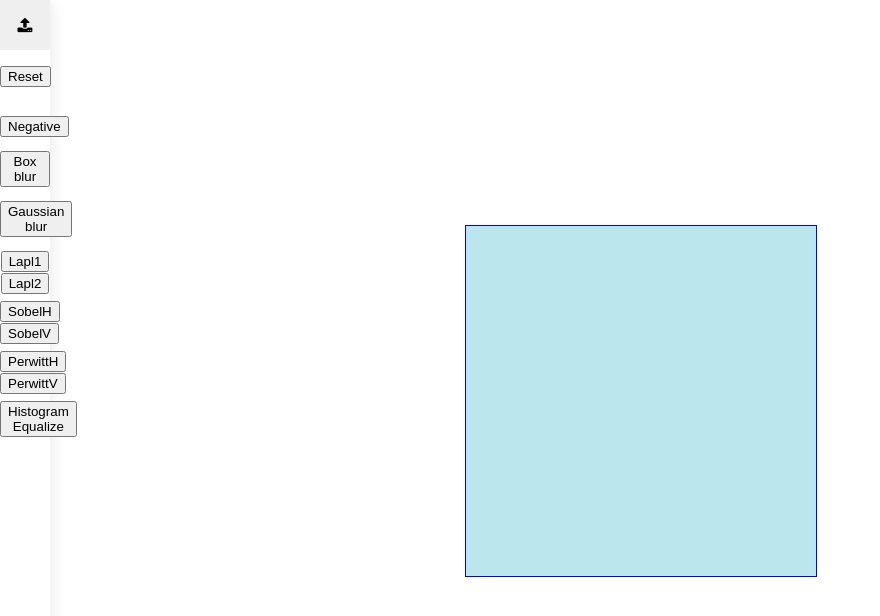
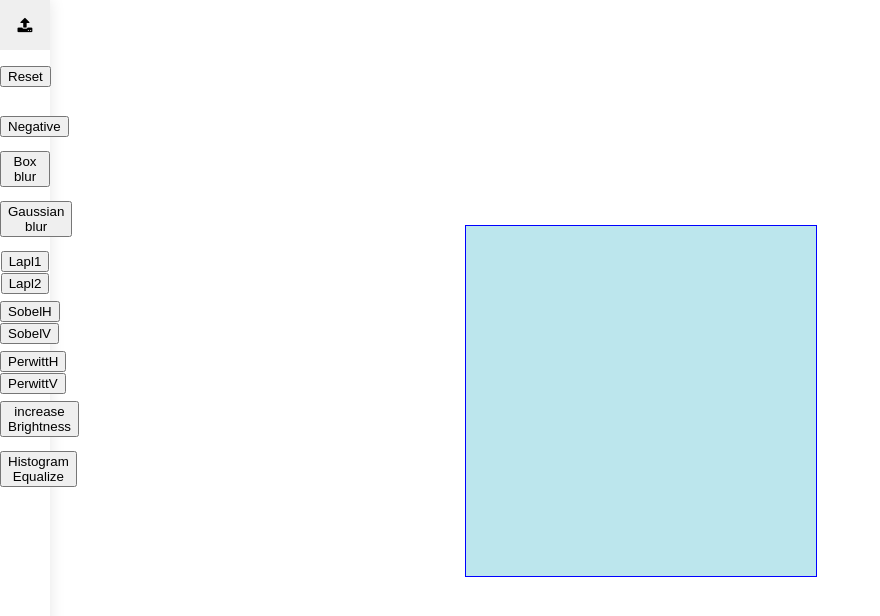
Before and after one commit to megashrieks/image-editor, a React (Create React App) app: page / in a window 1280 px wide. Shown: the top 616 px of the page, without its empty margins (0-880 px from the left). Built offline with nearby package versions, Linux system fonts and the light colour scheme.

Commit message:
Added the increase brightness component.

```diff
--- /dev/null
+++ b/src/components/Brightness/index.js
@@ -0,0 +1,41 @@
+import React, { Component } from "react";
+import { CanvasContext as Context } from "../context/CanvasContext";
+
+export default class Brightness extends Component {
+	static contextType = Context;
+	increaseBrightness = () => {
+		let { context: ctx } = this.context.getContext2d();
+		let {
+			cursor: { x, y },
+			size
+		} = this.context.getCursor();
+		console.log(x - size / 2, y - size / 2);
+		let imageData = ctx.getImageData(
+			x - size / 2,
+			y - size / 2,
+			size,
+			size
+		);
+		const brightness_factor = 1.1; //10% increase
+		let dataArray = imageData.data;
+		for (var i = 0; i < dataArray.length; i += 4) {
+			dataArray[i] = Math.min(255, dataArray[i] * brightness_factor);
+			dataArray[i + 1] = Math.min(
+				255,
+				dataArray[i + 1] * brightness_factor
+			);
+			dataArray[i + 2] = Math.min(
+				255,
+				dataArray[i + 2] * brightness_factor
+			);
+		}
+		ctx.putImageData(imageData, x - size / 2, y - size / 2);
+	};
+	render() {
+		return (
+			<button onClick={this.increaseBrightness}>
+				increase Brightness
+			</button>
+		);
+	}
+}
--- a/src/components/Control/index.js
+++ b/src/components/Control/index.js
@@ -8,6 +8,7 @@ import GaussianBlur from "../ImageConvolution/ImageBlur/GaussianBlur";
 import LaplacianFilter from "../ImageConvolution/LaplacianFilter";
 import SobelFilter from "../SobelFilter";
 import PerwittFilter from "../PerwitttFilter";
+import Brightness from "../Brightness";
 import HistogramEqualization from "../HistogramEqualization";
 
 export default class Control extends Component {
@@ -21,6 +22,7 @@ export default class Control extends Component {
 			<LaplacianFilter />,
 			<SobelFilter />,
 			<PerwittFilter />,
+			<Brightness />,
 			<HistogramEqualization />
 		];
 		return (
```
